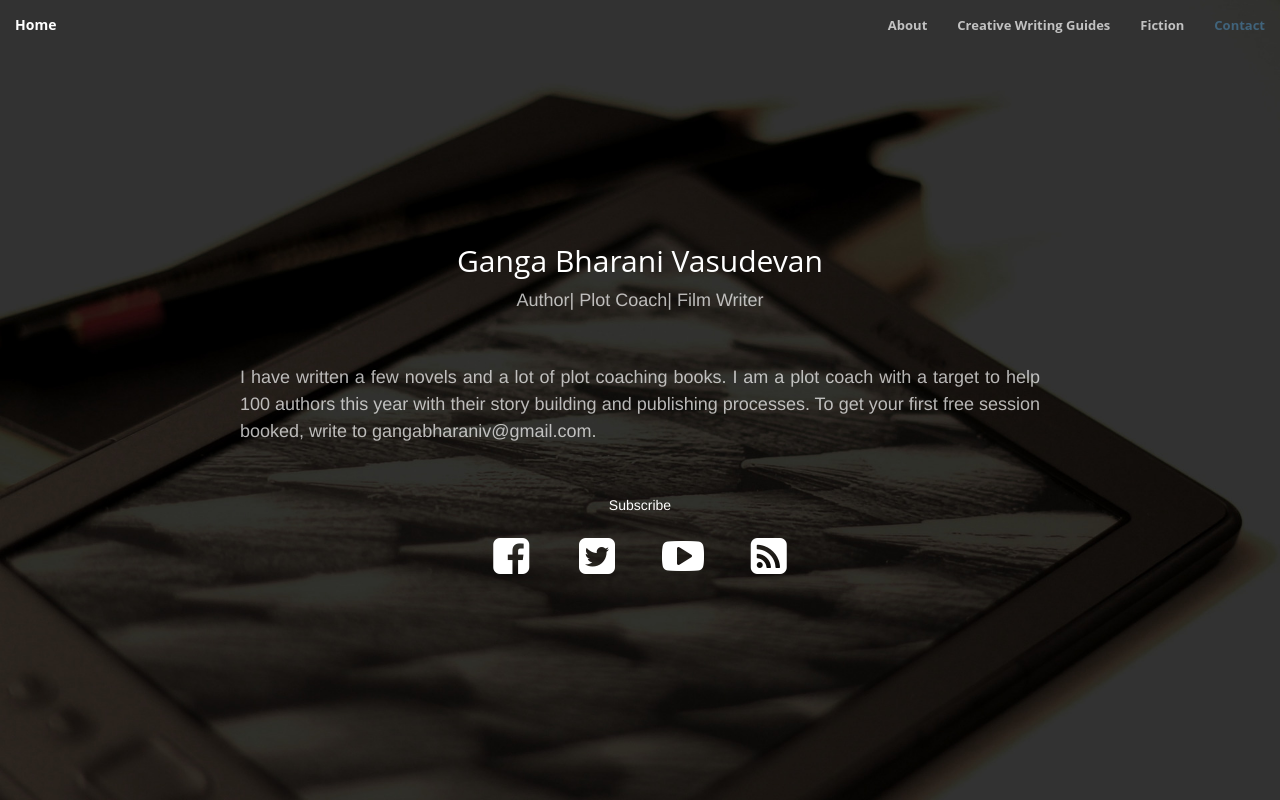
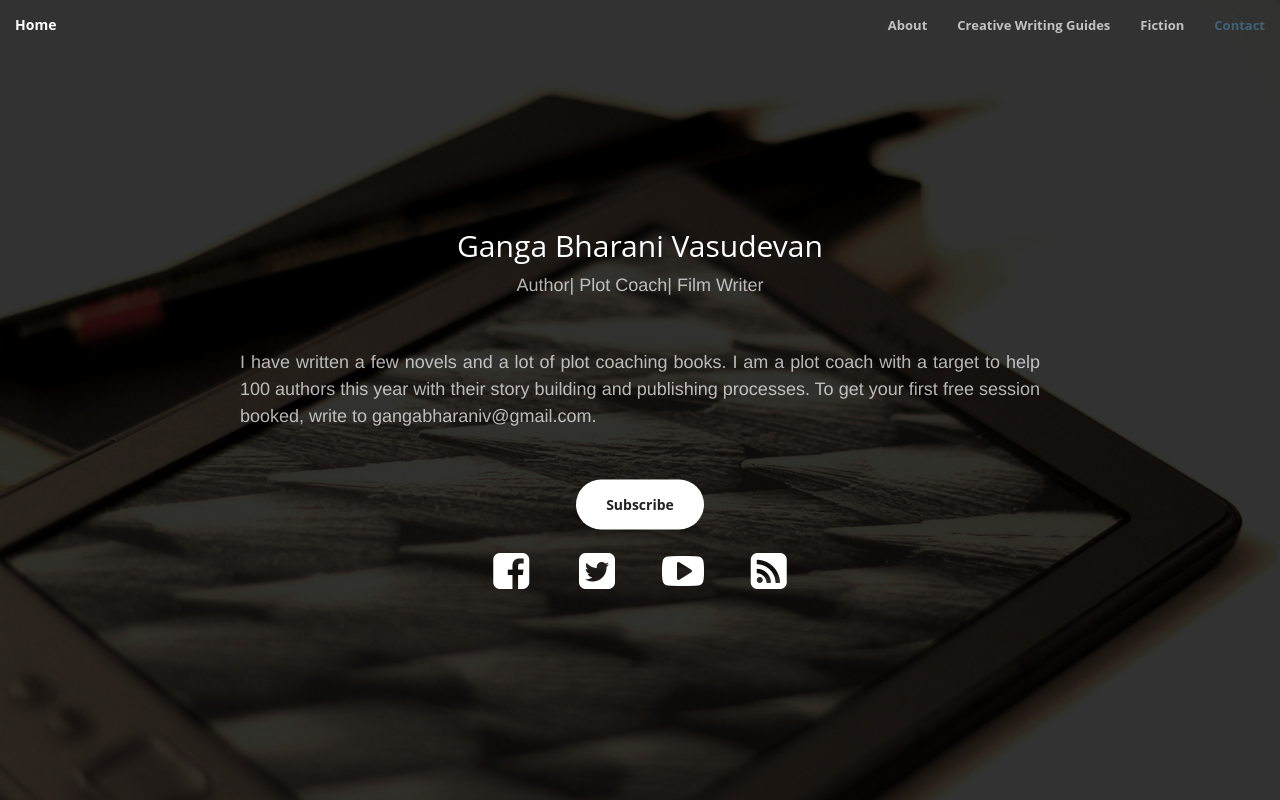
Before and after one commit to gangabharaniv/gangabharaniv.github.io, a plain HTML site: page index.html in a window 1280 px wide. Shown: the top 800 px of the page. Drawn offline with Linux system fonts and the light colour scheme; a script that the page names is missing.

Commit message:
Update index.html

```diff
--- a/index.html
+++ b/index.html
@@ -94,10 +94,11 @@
                 </p>
 <div class="row response">
                   <script type="text/javascript" src="https://www.formlets.com/static/js/iframeResizer.min.js"></script>
-                  <a target="_blank" onclick="FormletOpen('32PL42G4t95vsCEA');" id="32PL42G4t95vsCEA" href="https://www.formlets.com/forms/32PL42G4t95vsCEA/?iframe=true">Subscribe</a>
+                  <a target="_blank" onclick="FormletOpen('32PL42G4t95vsCEA');" id="32PL42G4t95vsCEA" href="https://www.formlets.com/forms/32PL42G4t95vsCEA/?iframe=true">
+                      <div class="btn btn-primary btn-xl">Subscribe</div></a>
                   <script type="text/javascript" src="https://www.formlets.com/static/js/modal.js"></script>
                   <script type="text/javascript">Formlet("32PL42G4t95vsCEA");</script>
-                </div><br/>
+       </div><br/>
                 <div class="row" style="text-align: center;">
                     <!--fontawesome icons-->
                     <div class="col-lg-1 col-lg-offset-4 col-xs-4 text-center">
```
